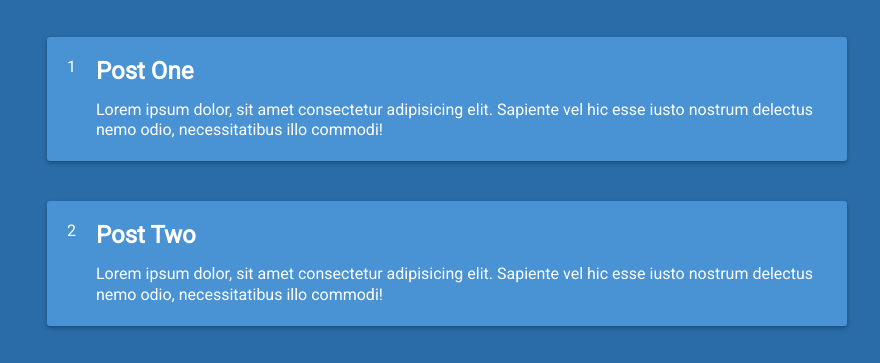
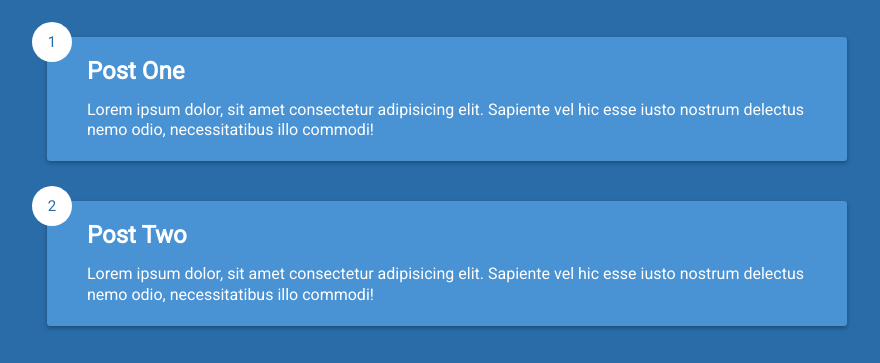
Before and after one commit to BeataJ/infinitScrollPosts, a plain HTML site: page index.html in a window 1280 px wide. Shown: the part 230-593 px from the top of the page, without its empty margins (193-1073 px from the left). Drawn offline with Linux system fonts and the light colour scheme.

Commit message:
style .post .number

```diff
--- a/style.css
+++ b/style.css
@@ -57,3 +57,19 @@ h1 {
 .post .post-info {
   margin-left: 20px;
 }
+
+.post .number {
+  position: absolute;
+  top: -15px;
+  left: -15px;
+  font-size: 15px;
+  width: 40px;
+  height: 40px;
+  background: #fff;
+  color: #296ca8;
+  border-radius: 50%;
+  display: flex;
+  align-items: center;
+  justify-content: center;
+  padding: 7px 10px;
+}
```
